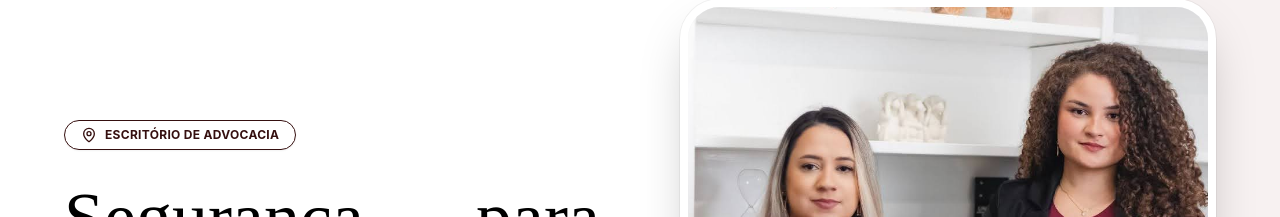
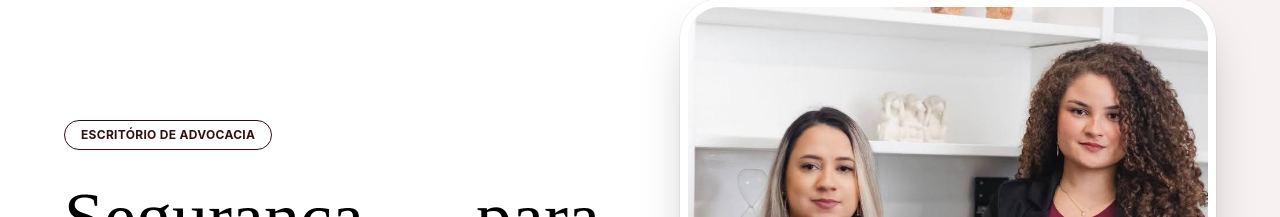
Before and after one commit to Paper-Street-Softwares/SOP-Brasil-Matos, a React (Vite) app: page /#home in a window 1280 px wide. Shown: the part 181-398 px from the top of the page. Built offline with nearby package versions, Linux system fonts and the light colour scheme.

Commit message:
fix: Remove icon de localização

```diff
--- a/src/components/sections/HeroTemplateNovo.jsx
+++ b/src/components/sections/HeroTemplateNovo.jsx
@@ -97,9 +97,9 @@ function HeroTemplateNovo({
               <div
                 className={`inline-flex items-center gap-2 px-4 py-1.5 rounded-full border shadow-sm text-xs font-secondFont font-bold tracking-wide uppercase ${bgMinitag}`}
               >
-                <span>
+                {/* <span>
                   <MapPin className="w-4 h-4" />
-                </span>
+                </span> */}
                 {content.texts.hero.miniTag}
               </div>
 
```
